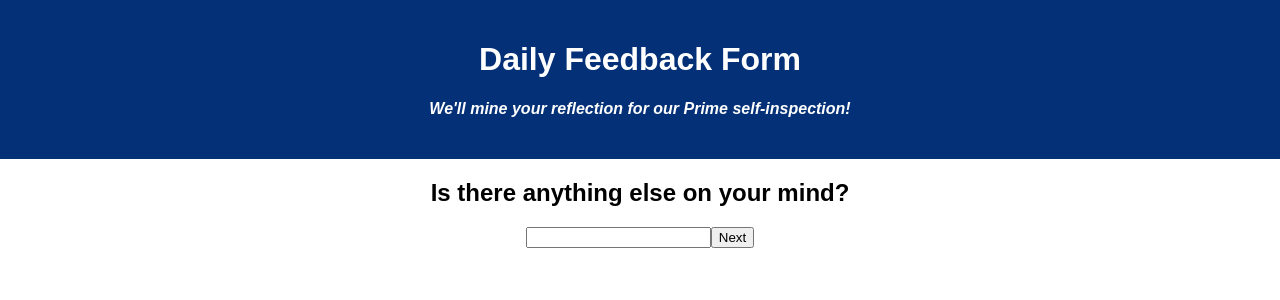
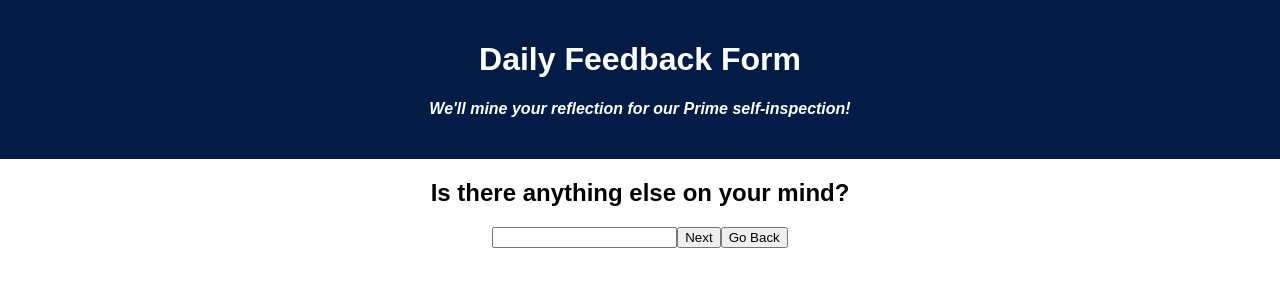
Before and after one commit to ebenstine/redux-feedback-loop, a React (Create React App) app: page /#/comments in a window 1280 px wide. Shown: the top 300 px of the page. Built offline with nearby package versions, Linux system fonts and the light colour scheme.

Commit message:
added ability to revisit answers

```diff
--- a/src/components/App/App.css
+++ b/src/components/App/App.css
@@ -3,7 +3,7 @@
 }
 
 .App-header {
-  background-color: #033076;
+  background-color: #021c46;
   min-height: 70px;
   padding: 20px;
   color: white;
--- a/src/components/Comments/Comments.jsx
+++ b/src/components/Comments/Comments.jsx
@@ -16,6 +16,13 @@ function Comments () {
         });
         history.push('/review');
     }
+
+    const backFromComments = () => {
+        dispatch({
+            type: 'GO_BACK'
+        });
+        history.push('/supported')
+    }
 //appending data
     return (
         <>
@@ -32,6 +39,10 @@ function Comments () {
                         onClick={onButtonClick}
                     >Next
                     </button>
+                    <button
+                        onClick={backFromComments}
+                    >Go Back
+                    </button>
 
             </div>
         </>
--- a/src/components/Review/Review.js
+++ b/src/components/Review/Review.js
@@ -42,6 +42,15 @@ function Review() {
         history.push('/submitted');
         }
     }
+
+    const backFromReview = () => {
+        dispatch ({
+            type: 'GO_BACK'
+        });
+        history.push('/comments')
+    }
+
+
     return (
         //appending feedback
         <>
@@ -50,6 +59,7 @@ function Review() {
         <h3>Understanding: {feedback[1]}</h3>
         <h3>Support: {feedback[2]}</h3>
         <h3>Comments: {feedback[3]}</h3>
+        <button onClick={backFromReview}>Go Back</button>
         <button onClick={submitFeedback}>Submit</button>
 
         </>
--- a/src/components/Supported/Supported.jsx
+++ b/src/components/Supported/Supported.jsx
@@ -25,6 +25,12 @@ function Supported () {
         history.push('/comments');
         }
     }
+    const backFromSupported = () => {
+        dispatch({
+            type: 'GO_BACK'
+        });
+        history.push('/understanding')
+    }
 //appending data
     return (
         <>
@@ -43,6 +49,11 @@ function Supported () {
 
                     >Next
                     </button>
+                    <button
+                        onClick={backFromSupported}
+                    >Go Back
+                    </button>
+
                </div>
         </>
     )
--- a/src/components/Understanding/Understanding.jsx
+++ b/src/components/Understanding/Understanding.jsx
@@ -25,6 +25,12 @@ function Understanding () {
             history.push('/supported')
         }
     }
+    const backFromUnderstanding = () => {
+        dispatch({
+            type: 'RESET_FEEDBACK'
+        });
+        history.push('/')
+    }
 //appending data
     return (
         <>
@@ -41,6 +47,9 @@ function Understanding () {
                     <button
                         onClick={onButtonClick}
                     >Next</button>
+                    <button
+                        onClick={backFromUnderstanding}
+                    >Go Back</button>
                </div>
         </>
     )
--- a/src/index.js
+++ b/src/index.js
@@ -25,6 +25,8 @@ const allFeedback = (state = [], action) => {
             return [...state, action.payload];
         case 'SUBMIT_RESET':
             return [];
+        case 'GO_BACK':
+            return state.splice(0, state.length-1);
     }
     return state;
 }
```
